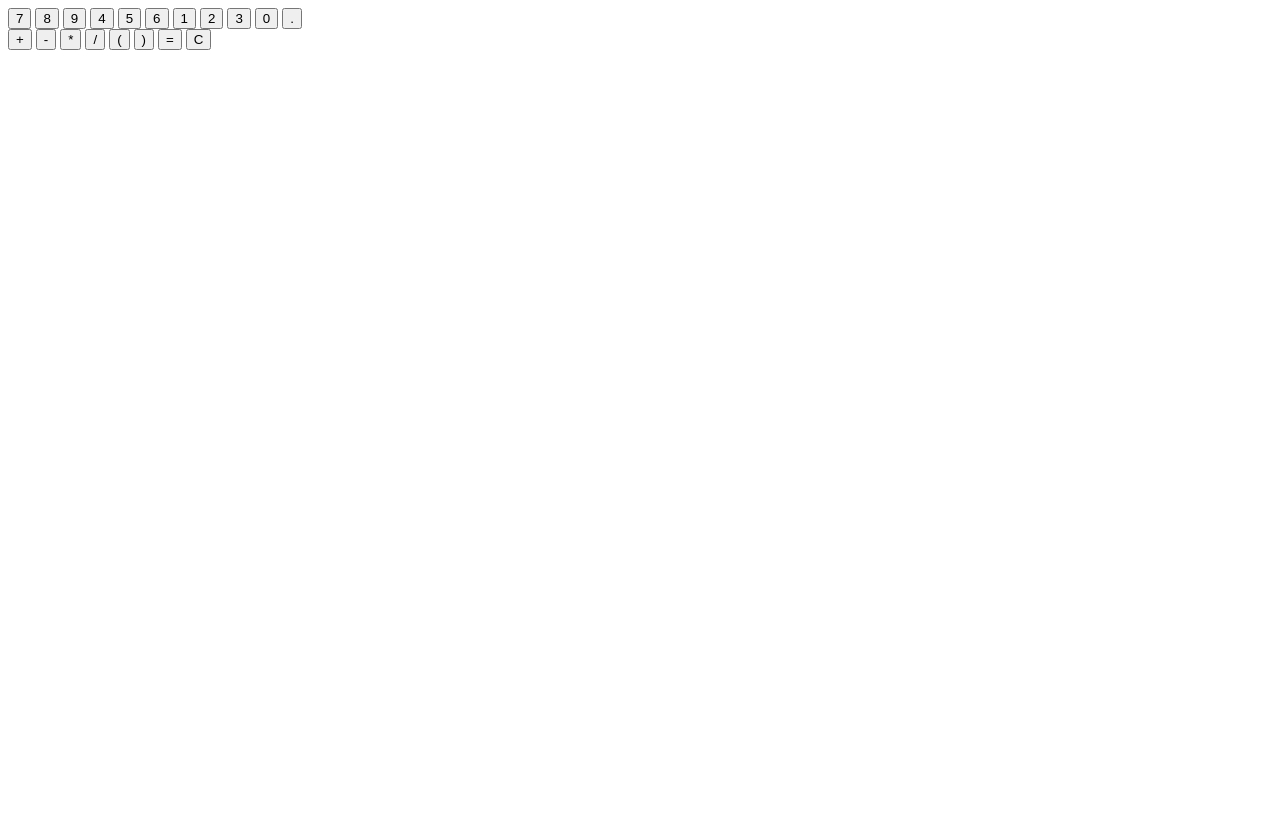
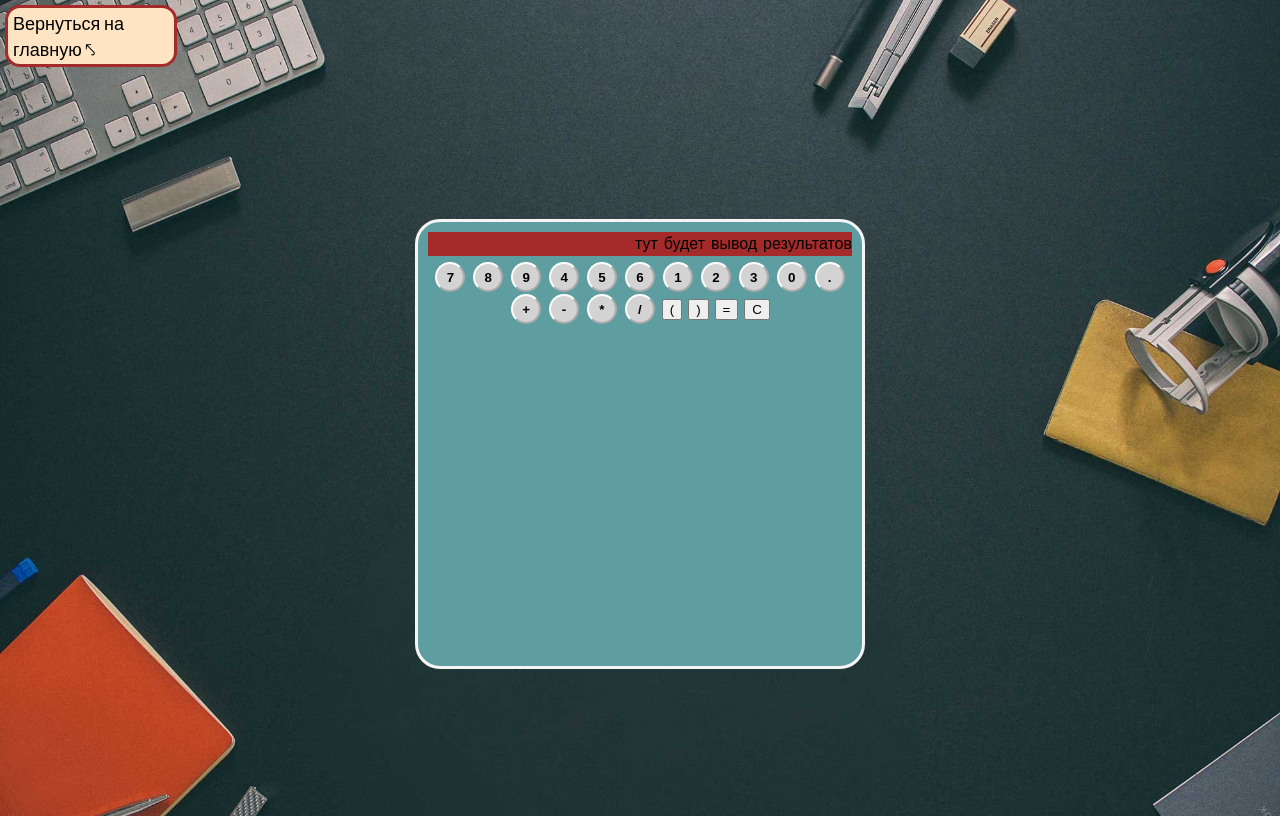
Before and after one commit to MISKAMvil/Balaev-211-331-web-dev-2022-1, a plain HTML site: page lab4/calc/index.html in a window 1280 px wide. Drawn offline with nearby package versions, Linux system fonts and the light colour scheme.

Commit message:
v0.4
Чуть доработал страничку с калькулятором.

```diff
--- a/lab4/calc/index.html
+++ b/lab4/calc/index.html
@@ -1,47 +1,61 @@
 <!DOCTYPE html>
 <html lang="ru">
+
 <head>
     <meta charset="UTF-8">
     <meta name="viewport" content="width=device-width, initial-scale=1.0">
     <meta http-equiv="X-UA-Compatible" content="ie=edge">
     <link href="https://fonts.googleapis.com/css2?family=Orbitron&display=swap" rel="stylesheet">
     <link href="https://fonts.googleapis.com/css2?family=Prompt&display=swap" rel="stylesheet">
+    <link href="https://fonts.googleapis.com/css2?family=Oswald:wght@300&display=swap" rel="stylesheet">
     <link rel="stylesheet" href="style.css">
     <script src="main.js" defer></script>
     <title>Калькулятор</title>
 </head>
+
 <body>
+    <header>
+        <div class="div-header">
+            <a class="a-class" href="../index.html">Вернуться на главную ⤣</a>
+        </div>
+    </header>
     <main>
         <div class="calc-container">
             <div class="screen">
                 <span></span>
             </div>
-            <div class="buttons">
-                <div class="digits">
-                    <button class="key digit">7</button>
-                    <button class="key digit">8</button>
-                    <button class="key digit">9</button>
-                    <button class="key digit">4</button>
-                    <button class="key digit">5</button>
-                    <button class="key digit">6</button>
-                    <button class="key digit">1</button>
-                    <button class="key digit">2</button>
-                    <button class="key digit">3</button>
-                    <button class="key digit">0</button>
-                    <button class="key digit">.</button>
+            <div id="calc">
+                <div class="display">
+                    тут будет вывод результатов
                 </div>
-                <div class="other">
-                    <button class="key operation">+</button>
-                    <button class="key operation">-</button>
-                    <button class="key operation">*</button>
-                    <button class="key operation">/</button>
-                    <button class="key bracket">(</button>
-                    <button class="key bracket">)</button>
-                    <button class="key result">=</button>
-                    <button class="key clear">C</button>
+                <div class="buttons">
+                    <div class="digits">
+                        <button class="key-digit">7</button>
+                        <button class="key-digit">8</button>
+                        <button class="key-digit">9</button>
+                        <button class="key-digit">4</button>
+                        <button class="key-digit">5</button>
+                        <button class="key-digit">6</button>
+                        <button class="key-digit">1</button>
+                        <button class="key-digit">2</button>
+                        <button class="key-digit">3</button>
+                        <button class="key-digit">0</button>
+                        <button class="key-digit">.</button>
+                    </div>
+                    <div class="other">
+                        <button class="key-operation">+</button>
+                        <button class="key-operation">-</button>
+                        <button class="key-operation">*</button>
+                        <button class="key-operation">/</button>
+                        <button class="key-bracket">(</button>
+                        <button class="key-bracket">)</button>
+                        <button class="key-result">=</button>
+                        <button class="key-clear">C</button>
+                    </div>
                 </div>
             </div>
         </div>
     </main>
 </body>
+
 </html>
--- a/lab4/calc/main.js
+++ b/lab4/calc/main.js
@@ -98,8 +98,8 @@ function compile(str) {
             out.push(token);
         } else if (isOperation(token)) {
             while (stack.length > 0 &&
-                   isOperation(stack[stack.length - 1]) &&
-                   priority(stack[stack.length - 1]) >= priority(token)) {
+                isOperation(stack[stack.length - 1]) &&
+                priority(stack[stack.length - 1]) >= priority(token)) {
                 out.push(stack.pop());
             }
             stack.push(token);
--- a/lab4/calc/style.css
+++ b/lab4/calc/style.css
@@ -0,0 +1,96 @@
+* {
+    box-sizing: border-box;
+}
+
+body {
+	margin: 0;
+
+	background-image: url(images/fon-rabochego-stola.jpg);
+    background-position: center;
+	background-repeat: no-repeat;
+	background-size: cover;
+}
+
+header {
+	font-family: 'Oswald', sans-serif;
+
+    min-height: 5vh;
+    /* display: flex; */
+    /* display: block; */
+}
+
+.div-header {
+    background-color: bisque;
+
+    /* justify-content: center; */
+    width: 172px;
+
+    padding-left: 5px;
+    padding-right: 5px;
+    padding-top: 1px;
+    padding-bottom: 3px;
+
+    border: 3px solid brown;
+    border-radius: 15px;
+
+    margin: 5px;
+}
+
+.a-class {
+    font-size: 18px;
+    color: black;
+    text-decoration: none;
+}
+
+main {
+	font-family: 'Orbitron', sans-serif;
+	font-family: 'Prompt', sans-serif;
+
+    min-height: 93vh;
+    display: flex;
+    justify-content: center;
+    align-items: center;
+}
+
+#calc {
+	width: 450px;
+    height: 450px;
+
+	background-color: cadetblue;
+	border-radius: 25px;
+    border: 3px solid whitesmoke;
+
+	text-align: center;
+	padding: 5px;
+}
+
+.display {
+	/* вывод результатов */
+	background-color: brown;
+	margin: 5px;
+	text-align: right;
+}
+
+.buttons {
+	margin-bottom: 3px;
+}
+
+.key-digit {
+	height: 30px;
+	width: 30px;
+	border-radius: 100%;
+	border-color: white;
+	background-color: lightgray;
+	font-weight: bold;
+	margin: 1px;
+}
+
+.key-operation {
+	height: 30px;
+	width: 30px;
+	border-radius: 100%;
+	border-color: white;
+	background-color: lightgray;
+	font-weight: bold;
+	margin: 1px;
+}
```
Also changed, not shown: lab4/tic-tac-toe/index.html (+1 -1 lines), lab4/calc/images/example.png (added), lab4/calc/images/fon-rabochego-stola.jpg (added).
